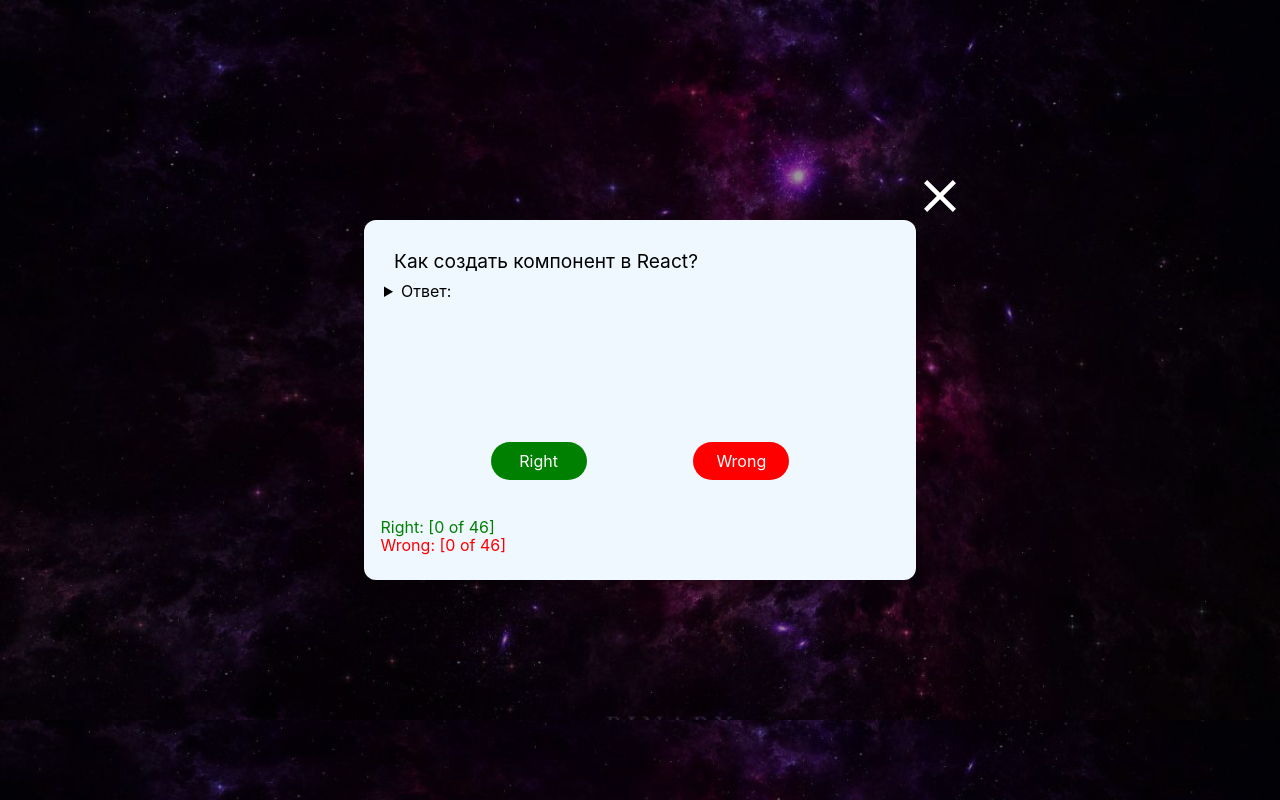
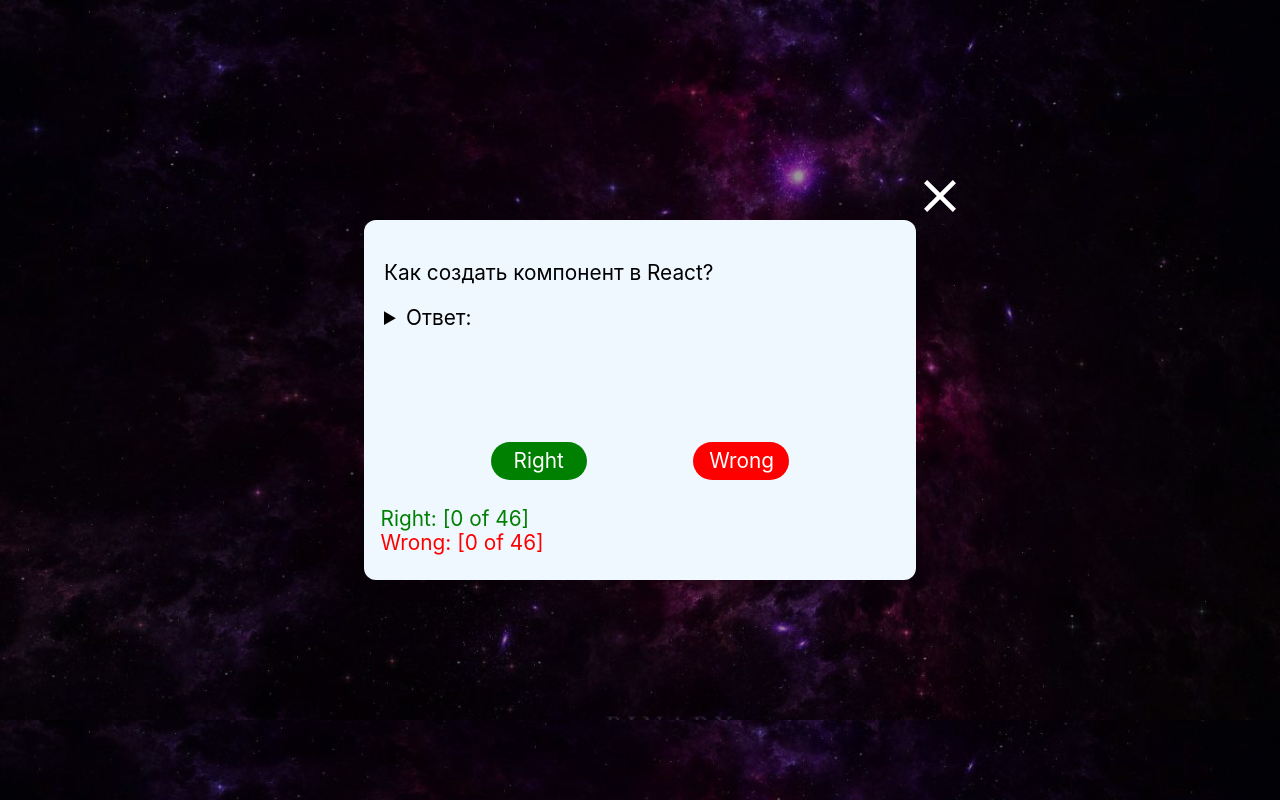
Before and after one commit to Moreaux19/interview-questions, a React (Vite) app: page / in a window 1280 px wide. Both pictures are taken after a click on the button "Start". Built offline with nearby package versions, Linux system fonts and the light colour scheme.

Commit message:
Unnecessary css files deleted

```diff
--- a/src/blocks/page/page.css
+++ b/src/blocks/page/page.css
@@ -7,6 +7,7 @@
   display: flex;
   align-items: center;
   justify-content: center;
+  font-size: 1.3em;
 }
 
 ::-webkit-scrollbar {
--- a/src/blocks/popup/__text/popup__text.css
+++ /dev/null
@@ -1,4 +0,0 @@
-.popup__text {
-  margin: 10px;
-  font-size: 1.2rem;
-}
--- a/src/components/App.jsx
+++ b/src/components/App.jsx
@@ -6,11 +6,9 @@ export default function App() {
   const [popupActive, setPopupActive] = useState(false);
   return (
     <div className="page">
-      <main className="">
-        <button className="start-button" onClick={() => setPopupActive(true)}>
-          Start
-        </button>
-      </main>
+      <button className="start-button" onClick={() => setPopupActive(true)}>
+        Start
+      </button>
       <Popup active={popupActive} setActive={setPopupActive} />
     </div>
   );
--- a/src/components/QuestionUpdate.jsx
+++ b/src/components/QuestionUpdate.jsx
@@ -48,13 +48,11 @@ export default function QuestionUpdate() {
         <div>
           {Object.entries(currentElement).map(([key, value], index) => {
             return index === 0 ? (
-              <p className="popup__text" key={key}>
-                {value}
-              </p>
+              <p key={key}>{value}</p>
             ) : (
               <details key={key} ref={detailsRef}>
                 <summary>Ответ:</summary>
-                <p className="popup__text">{value}</p>
+                <p>{value}</p>
               </details>
             );
           })}
--- a/src/pages/index.css
+++ b/src/pages/index.css
@@ -1,8 +1,6 @@
 @import url(../vendor/normalize.css);
 
 @import url(../blocks/page/page.css);
-
-@import url(../blocks/main/main.css);
 
 @import url(../blocks/start-button/start-button.css);
 
@@ -11,8 +9,6 @@
 @import url(../blocks/popup/__window/popup__window.css);
 
 @import url(../blocks/popup/__content/popup__content.css);
-
-@import url(../blocks/popup/__text/popup__text.css);
 
 @import url(../blocks/popup/_active/popup_active.css);
 
```
Also changed, not shown: src/blocks/main/main.css (deleted, +0 -9 lines).
